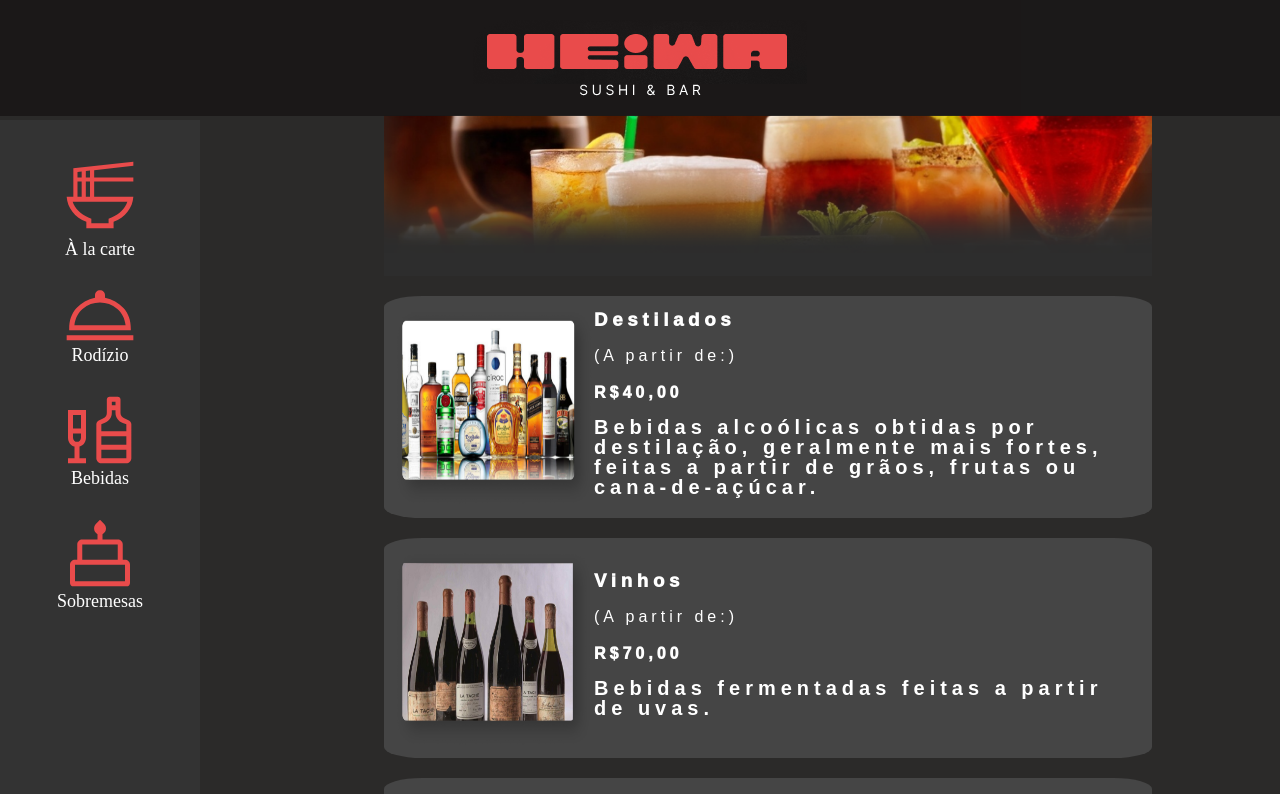
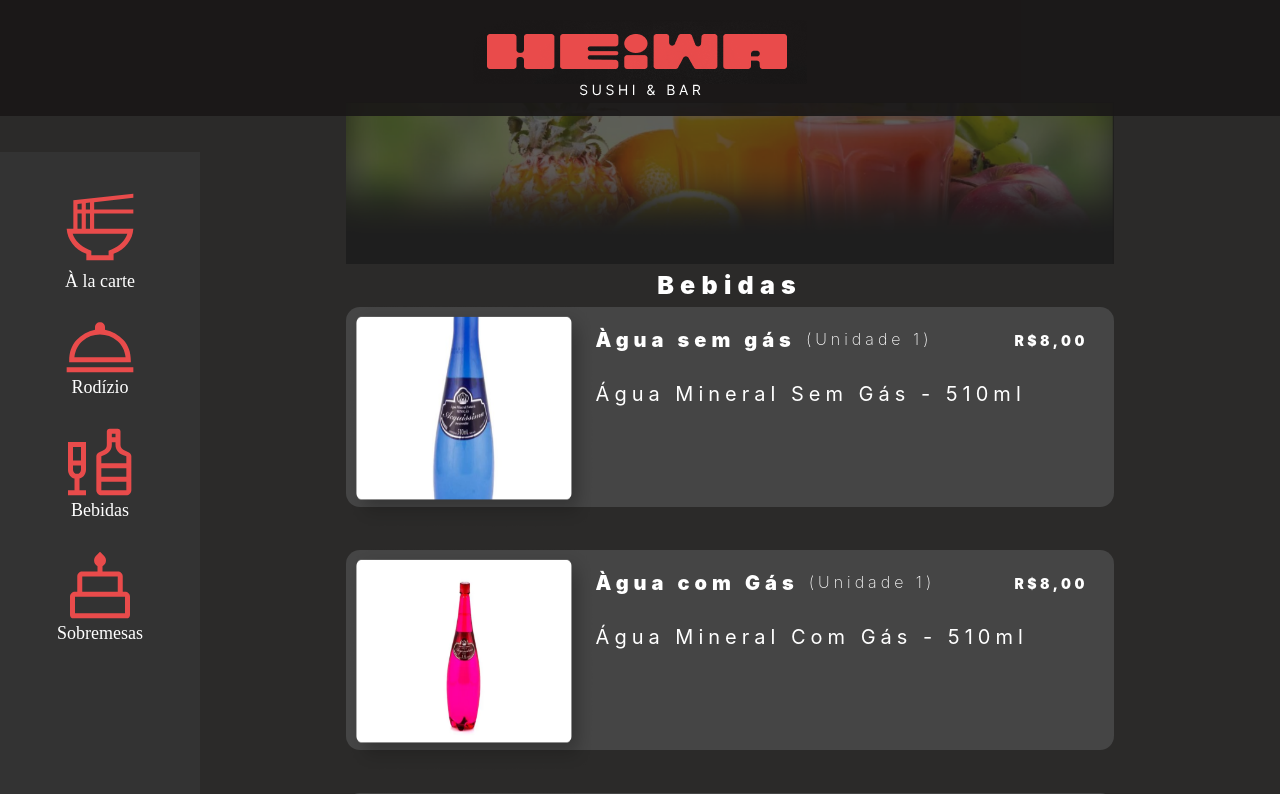
Before and after one commit to Hackathon-Vendas/Vendas, a Vue app: page /nalcolicas in a window 1280 px wide. Shown: the top 794 px of the page. Built offline with nearby package versions, Linux system fonts and the light colour scheme.

Commit message:
finalizado

```diff
--- a/src/components/others/BebidasVue.vue
+++ /dev/null
@@ -1,43 +0,0 @@
-<template>
-    <div class="bebidas">
-      <h1>Bebidas</h1>
-      <div class="drink" v-for="drink in drinks" :key="drink.name">
-        <img :src="drink.image" alt="Drink Image" />
-        <div>{{ drink.name }}</div>
-        <div>{{ drink.price }}</div>
-      </div>
-    </div>
-  </template>
-
-  <script>
-  export default {
-    name: 'Nalcoolicas',
-    data() {
-      return {
-        drinks: [
-          { name: 'Água Mineral Sem Gás - 510ml', price: 'R$8,00', image: 'path-to-image1' },
-          { name: 'Água com Gás - 510ml', price: 'R$8,00', image: 'path-to-image2' }
-        ]
-      }
-    }
-  }
-  </script>
-
-  <style>
-  .bebidas {
-    display: flex;
-    flex-direction: column;
-  }
-
-  .drink {
-    margin: 20px 0;
-    display: flex;
-    align-items: center;
-  }
-
-  .drink img {
-    width: 50px;
-    height: 50px;
-    margin-right: 20px;
-  }
-  </style>
--- a/src/components/others/MenuVue.vue
+++ b/src/components/others/MenuVue.vue
@@ -9,8 +9,8 @@ import { RouterLink } from 'vue-router';
    <ul>
     <li><img src="/public/logo-alacarte.svg"><RouterLink to="/entrada">À la carte</RouterLink></li>
     <li><img src="/public/logo-rodizio.svg"><RouterLink to="/rodizio">Rodízio</RouterLink></li>
-    <li><img src="/public/logo-bebida.svg"><RouterLink to="/nalcolicas">Bebidas</RouterLink></li>
-    <li><img src="/public/logo-sobremesa.svg"><RouterLink to="/sobremesas">Sobremesas</RouterLink></li>
+    <li><img src="/public/logo-bebida.svg"><RouterLink to="/alcolicas">Bebidas</RouterLink></li>
+    <li><img src="/public/logo-sobremesa.svg"><RouterLink to="/nalcolicas">Sobremesas</RouterLink></li>
    </ul>
    </div>
   </main>
@@ -28,7 +28,7 @@ main {
   height: 100vh;
   width: 200px;
   position: fixed;
-  top: 15%;
+  top: 19%;
   left: 0;
   background-color: #333;
   padding-top: 20px;
--- a/src/views/AlcolicasView.vue
+++ b/src/views/AlcolicasView.vue
@@ -1,29 +1,34 @@
 <script setup>
 import { ref } from 'vue'
-import aguasg from '../assets/aguasg.png';
-import aguacg from '../assets/aguacg.png';
-import refri from '../assets/refri.png';
-import sucos from '../assets/sucos.png';
+import destilados from '../assets/destilados.png';
+import vinhos from '../assets/vinhos.png';
+import drinks from '../assets/drinks.png';
+import cervejas from '../assets/cervejas.png';
 
-const drinks = ref([
-  { name: 'Àgua sem gás', unit:'(Unidade 1)', description: 'Água Mineral Sem Gás - 510ml', price: 'R$8,00', image: aguasg },
-  { name: 'Àgua com Gás', unit:'(Unidade 1)', description: 'Água Mineral Com Gás - 510ml', price: 'R$8,00', image: aguacg },
-  { name: 'Refri', unit:'(Unidade 1)', description: 'Refrigerantes diversos. 220ml', price: 'R$6,50', image: refri },
-  {name: 'Sucos', description: 'Sucos naturais de frutos. 250ml', price: 'R$11,00', image: sucos },
+
+const drink = ref([
+  { name: 'Destilados', unit: '(A partir de:)', description: ' Bebidas alcoólicas obtidas por destilação, geralmente mais fortes, feitas a partir de grãos, frutas ou cana-de-açúcar.', price: 'R$40,00', image: destilados },
+  { name: 'Vinhos', unit: '(A partir de:)', description: 'Bebidas fermentadas feitas a partir de uvas.', price: 'R$70,00', image: vinhos },
+  { name: 'Drinks', unit: '(A partir de:)', description: 'Misturas de bebidas alcoólicas com outros ingredientes.', price: 'R$25,50', image: drinks },
+  { name: 'Cervejas', description: 'Bebidas fermentadas à base de cevada e lúpulo, com estilos variados.', unit: '(A partir de:)', price: 'R$12,50', image: cervejas },
 ])
 </script>
 
 <template>
   <main>
 
-    <img src="../assets/BannerBebidas.png" alt="Banner Bebidas">
+
+    <img src="../assets/bannerAlccolicas.png" alt="Banner Bebidas" class="banner">
+    <h2>Bebidas</h2>
 
     <div class="bebidas">
-      <div v-for="drink in drinks" :key="drink.name" class="drink-item">
+      <div v-for="drink in drink" :key="drink.name" class="drink-item">
         <img :src="drink.image" :alt="drink.name" class="drink-image">
         <div class="drink-details">
           <div class="title">
-            <h3>{{ drink.name }}</h3> <p class="unit">{{ drink.unit }}</p> <p>{{ drink.price }}</p>
+            <h3>{{ drink.name }}</h3>
+            <p class="unit">{{ drink.unit }}</p>
+            <p class="price">{{ drink.price }}</p>
           </div>
 
           <p class="description">{{ drink.description }}</p>
@@ -41,11 +46,11 @@ main {
   display: flex;
   flex-direction: column;
   align-items: center;
-  margin-top: 10%;
-  margin-left: 30%;
+  margin-top: 8%;
+  margin-left: 27%;
 }
 
-img {
+.banner {
   width: 100%;
   margin-bottom: 20px;
 }
@@ -62,69 +67,86 @@ img {
 .drink-item {
   display: flex;
   align-items: center;
-  padding: 10px;
-  border-radius: 5%;
+  border-radius: 14px;
   width: 100%;
+  height: 200px;
   background-color: rgba(69, 69, 69, 1);
   color: rgba(255, 255, 255, 1);
+  margin-top: 3%;
 }
 
 .drink-image {
-  width: 200px;
-  height: auto;
-  margin-bottom: 10px;
+  width: 250px;
+  height: 230px;
+  border-radius: 18px;
+  margin-top: 19px;
 }
 
 .drink-details h3 {
   font-family: 'Inter', sans-serif;
   font-style: normal;
   font-weight: 1000;
-font-size: px;
+  font-size: 20px;
   line-height: 27px;
   letter-spacing: 0.25em;
   color: #FFFFFF;
   margin-bottom: 2%;
 }
 
-.drink-details p {
-font-family: 'Inter', sans-serif;
+.drink-details .price {
+  font-family: 'Inter', sans-serif, sans-serif;
   font-style: normal;
   font-weight: 1000;
-font-size: px;
+  font-size: 14px;
   line-height: 27px;
   letter-spacing: 0.25em;
   color: #FFFFFF;
-margin-bottom: 2%;
-
+  position: absolute;
+  right: 15%;
 
 }
+
 .drink-details .unit {
   font-family: 'Inter', sans-serif;
   font-style: normal;
-font-weight: 300;
-font-size: 20px;
+  font-weight: 200;
+  font-size: 16px;
   line-height: 24px;
   letter-spacing: 0.25em;
   color: #FFFFFF;
+  margin-left: 10px;
 }
 
 .drink-details .description {
   font-family: 'Inter', sans-serif;
   font-style: normal;
-font-weight: 550;
+  font-weight: 400;
   font-size: 20px;
-line-height: 24px;
+  line-height: 20px;
   letter-spacing: 0.25em;
-margin-bottom: 2%;
   color: #FFFFFF;
+  margin-top: 5%;
+}
+
+.drink-details {
+  height: 80%;
 }
 
 .title {
   display: flex;
-  align-items: center;
-  justify-content: space-between;
+  flex-wrap: wrap;
 }
 
-
-
+h2 {
+  position: absolute;
+  top: 270px;
+  font-family: 'Inter', sans-serif;
+  font-style: normal;
+  font-weight: 900;
+  font-size: 25px;
+  line-height: 30px;
+  text-align: center;
+  letter-spacing: 0.25em;
+  color: #FFFFFF;
+}
 </style>
--- a/src/views/NalcolicasView.vue
+++ b/src/views/NalcolicasView.vue
@@ -1,31 +1,34 @@
 <script setup>
 import { ref } from 'vue'
-import destilados from '../assets/destilados.png';
-import vinhos from '../assets/vinhos.png';
-import drinks from '../assets/drinks.png';
-import cervejas from '../assets/cervejas.png';
+import aguasg from '../assets/aguasg.png';
+import aguacg from '../assets/aguacg.png';
+import refri from '../assets/refri.png';
+import sucos from '../assets/sucos.png';
 
-
-const drink = ref([
-  { name: 'Destilados', unit:'(A partir de:)', description: ' Bebidas alcoólicas obtidas por destilação, geralmente mais fortes, feitas a partir de grãos, frutas ou cana-de-açúcar.', price: 'R$40,00', image: destilados },
-  { name: 'Vinhos', unit:'(A partir de:)', description: 'Bebidas fermentadas feitas a partir de uvas.', price: 'R$70,00', image: vinhos },
-  { name: 'Drinks', unit:'(A partir de:)', description: 'Misturas de bebidas alcoólicas com outros ingredientes.', price: 'R$25,50', image: drinks },
-  {name: 'Cervejas', description: 'Bebidas fermentadas à base de cevada e lúpulo, com estilos variados.', unit:'(A partir de:)', price: 'R$12,50', image: cervejas },
+const drinks = ref([
+  { name: 'Àgua sem gás', unit: '(Unidade 1)', description: 'Água Mineral Sem Gás - 510ml', price: 'R$8,00', image: aguasg },
+  { name: 'Àgua com Gás', unit: '(Unidade 1)', description: 'Água Mineral Com Gás - 510ml', price: 'R$8,00', image: aguacg },
+  { name: 'Refri', unit: '(Unidade 1)', description: 'Refrigerantes diversos. 220ml', price: 'R$6,50', image: refri },
+  { name: 'Sucos', description: 'Sucos naturais de frutos. 250ml', price: 'R$11,00', image: sucos },
 ])
 </script>
 
 <template>
   <main>
 
-
-    <img src="../assets/bannerAlccolicas.png" alt="Banner Bebidas">
+    <img src="../assets/BannerBebidas.png" alt="Banner Bebidas" class="banner">
+    <h2>Bebidas</h2>
 
     <div class="bebidas">
-      <div v-for="drink in drink" :key="drink.name" class="drink-item">
+      <div v-for="drink in drinks" :key="drink.name" class="drink-item">
         <img :src="drink.image" :alt="drink.name" class="drink-image">
         <div class="drink-details">
-          <h3>{{ drink.name }}</h3> <p class="unit">{{ drink.unit }}</p>
-          <p>{{ drink.price }}</p>
+          <div class="title">
+            <h3>{{ drink.name }}</h3>
+            <p class="unit">{{ drink.unit }}</p>
+            <p class="price">{{ drink.price }}</p>
+          </div>
+
           <p class="description">{{ drink.description }}</p>
 
         </div>
@@ -41,17 +44,15 @@ main {
   display: flex;
   flex-direction: column;
   align-items: center;
-  margin-top: 9%;
-  margin-left: 30%;
+  margin-top: 8%;
+  margin-left: 27%;
 }
 
-/* Banner Image  */
-img {
+.banner {
   width: 100%;
   margin-bottom: 20px;
 }
 
-/* Drinks Section */
 .bebidas {
   display: flex;
   flex-direction: column;
@@ -64,72 +65,86 @@ img {
 .drink-item {
   display: flex;
   align-items: center;
-  padding: 10px;
-  border-radius: 5%;
+  border-radius: 14px;
   width: 100%;
+  height: 200px;
   background-color: rgba(69, 69, 69, 1);
   color: rgba(255, 255, 255, 1);
+  margin-top: 3%;
 }
 
 .drink-image {
-  /*image*/
-  width: 200px;
-  height: 200px;
-  margin: auto;
+  width: 250px;
+  height: 230px;
+  border-radius: 18px;
+  margin-top: 19px;
 }
 
 .drink-details h3 {
-/*name*/
-font-family: 'Inter';
-font-family: sans-serif;
+  font-family: 'Inter', sans-serif;
   font-style: normal;
   font-weight: 1000;
-font-size: px;
+  font-size: 20px;
   line-height: 27px;
-/* identical to box height */
   letter-spacing: 0.25em;
   color: #FFFFFF;
   margin-bottom: 2%;
 }
 
-.drink-details p {
-/*price*/
-font-family: 'Inter';
-font-family: sans-serif;
+.drink-details .price {
+  font-family: 'Inter', sans-serif, sans-serif;
   font-style: normal;
   font-weight: 1000;
-font-size: px;
+  font-size: 14px;
   line-height: 27px;
-/* identical to box height */
   letter-spacing: 0.25em;
   color: #FFFFFF;
-margin-bottom: 2%;
-
+  position: absolute;
+  right: 15%;
 
 }
-/*unit*/
+
 .drink-details .unit {
-font-family: 'Inter';
-font-family: sans-serif;
+  font-family: 'Inter', sans-serif;
   font-style: normal;
-font-weight: 300;
+  font-weight: 200;
   font-size: 16px;
   line-height: 24px;
   letter-spacing: 0.25em;
   color: #FFFFFF;
+  margin-left: 10px;
 }
 
 .drink-details .description {
-/*description*/
-font-family: 'Inter';
-font-family: sans-serif;
+  font-family: 'Inter', sans-serif;
   font-style: normal;
-font-weight: 550;
+  font-weight: 400;
   font-size: 20px;
   line-height: 20px;
   letter-spacing: 0.25em;
   color: #FFFFFF;
+  margin-top: 5%;
+}
 
+.drink-details {
+  height: 80%;
+}
 
+.title {
+  display: flex;
+  flex-wrap: wrap;
+}
+
+h2 {
+  position: absolute;
+  top: 270px;
+  font-family: 'Inter', sans-serif;
+  font-style: normal;
+  font-weight: 900;
+  font-size: 25px;
+  line-height: 30px;
+  text-align: center;
+  letter-spacing: 0.25em;
+  color: #FFFFFF;
 }
 </style>
```
Also changed, not shown: jsconfig.json (line endings or trailing spaces), src/assets/main.css (line endings or trailing spaces). Lines whose indentation alone changed are shown as unchanged.
